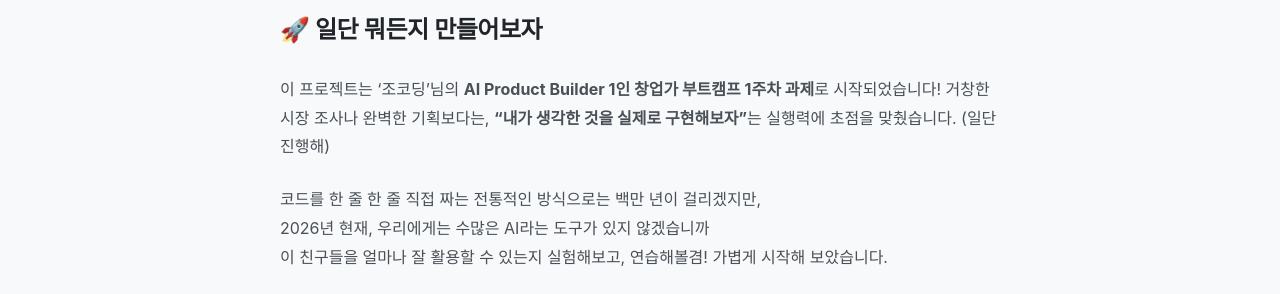
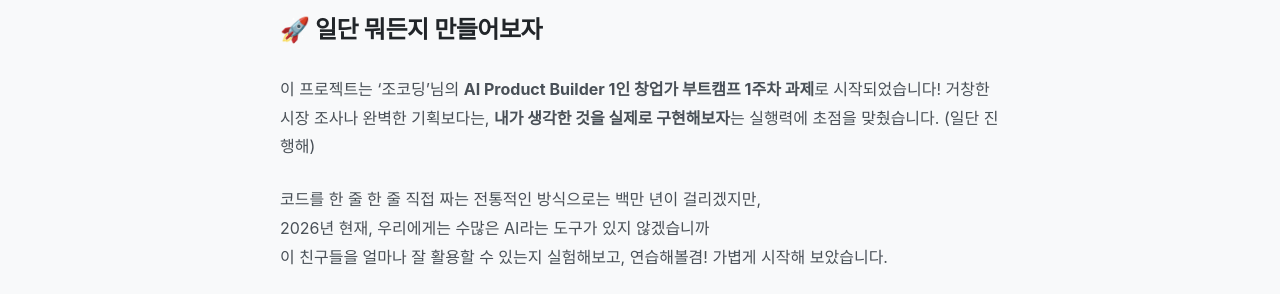
Before and after one commit to mik-a-ela/mik-a-ela.github.io, a Jekyll site: the page built from _posts/2026-01-11-mind-buddy.md, in a window 1280 px wide and 900 px high, scrolled down 884 px. Shown: the part 152-446 px from the top of the window. Built offline with Jekyll 4.4.1, drawn with Linux system fonts in a browser that asks for light colours.

```diff
--- a/_posts/2026-01-11-mind-buddy.md
+++ b/_posts/2026-01-11-mind-buddy.md
@@ -15,7 +15,7 @@ AI 도구(Gemini, ChatGPT, Claude)를 활용해 1인 개발로 완성한 힐링
 
 ## 🚀 일단 뭐든지 만들어보자
 
-이 프로젝트는 '조코딩'님의 **AI Product Builder 1인 창업가 부트캠프 1주차 과제**로 시작되었습니다! 거창한 시장 조사나 완벽한 기획보다는, **"내가 생각한 것을 실제로 구현해보자"**는 실행력에 초점을 맞췄습니다. (일단 진행해)
+이 프로젝트는 '조코딩'님의 **AI Product Builder 1인 창업가 부트캠프 1주차 과제**로 시작되었습니다! 거창한 시장 조사나 완벽한 기획보다는, **내가 생각한 것을 실제로 구현해보자**는 실행력에 초점을 맞췄습니다. (일단 진행해)
 
 코드를 한 줄 한 줄 직접 짜는 전통적인 방식으로는 백만 년이 걸리겠지만,
 2026년 현재, 우리에게는 수많은 AI라는 도구가 있지 않겠습니까
```
